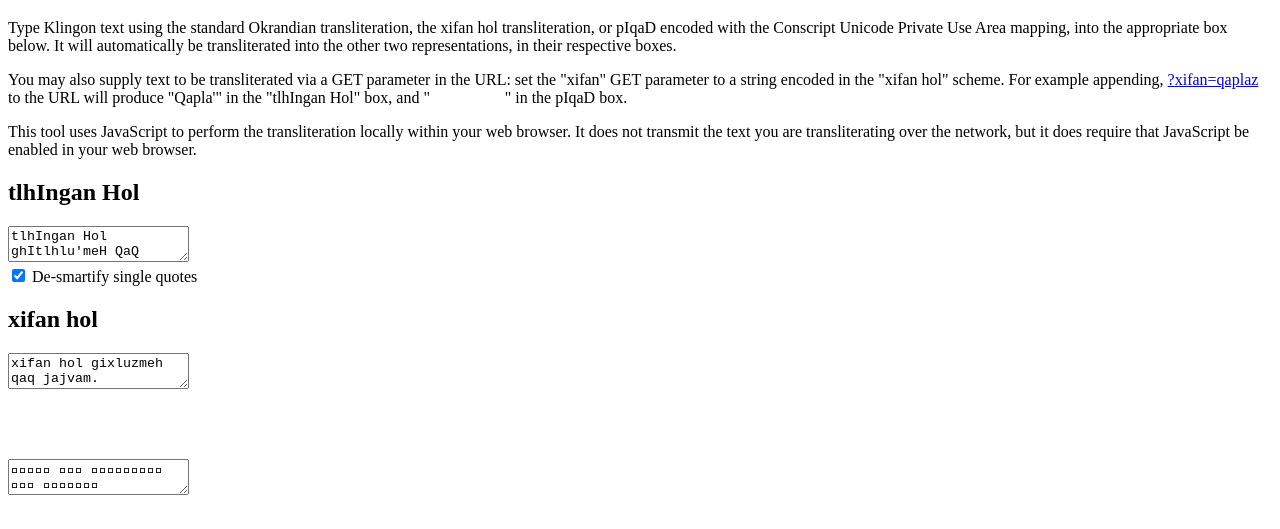
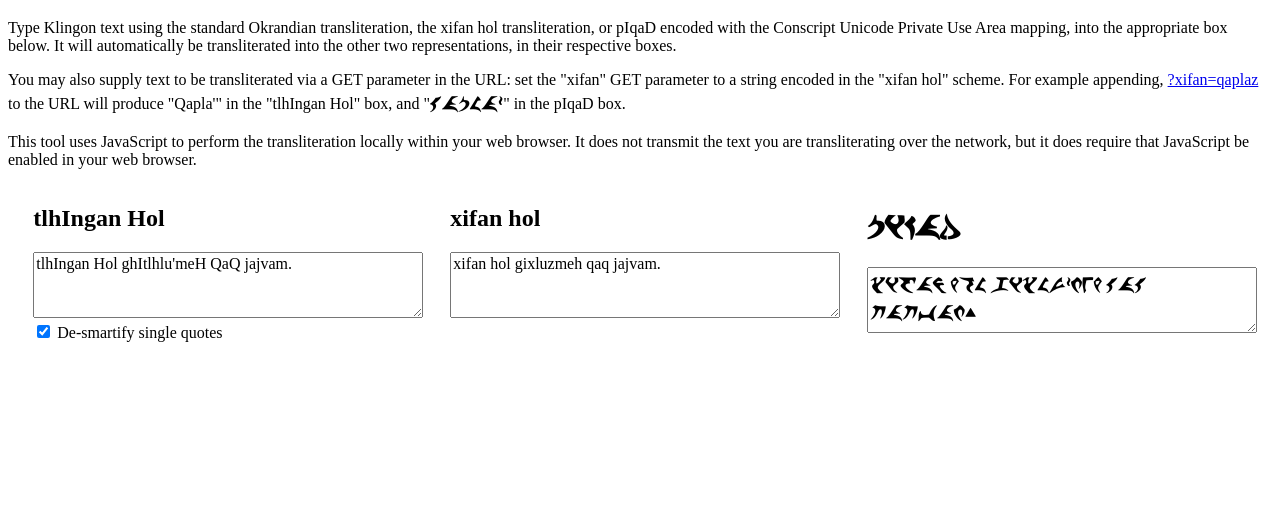
Before and after one commit to dadap/pIqaD-tools, a plain HTML site: page universal-transliterator/index.html in a window 1280 px wide. Shown: the part 61-590 px from the top of the page. Drawn offline with Linux system fonts and the light colour scheme.

Commit message:
Add initial stylesheet and web font
Use qurgh's pIqaD font for now, and create a simple rule to lay out the
input boxes horizontally when the viewport is wide enough.

```diff
--- a/universal-transliterator/index.html
+++ b/universal-transliterator/index.html
@@ -2,6 +2,7 @@
 <html>
 <head>
 <meta charset="utf-8" />
+<link rel="stylesheet" type="text/css" href="style.css" />
 <title>Klingon Universal Transliterator</title>
 </head>
 <body onload="populate()">
--- /dev/null
+++ b/universal-transliterator/style.css
@@ -0,0 +1,23 @@
+.input > textarea {
+    width: 98%;
+    min-height: 60px;
+    font-size: 12pt;
+    font-family: serif;
+}
+
+@font-face {
+    font-family: "qurgh-pIqaD";
+    src: url("./qurgh-pIqaD.woff") format("woff");
+}
+
+.pIqaD, .pIqaD * {
+    font-family: "qurgh-pIqaD" !important;
+}
+
+@media (min-width: 900px) {
+    .input {
+        float: left;
+        width: 31%;
+        padding-left: 2%;
+    }
+}
```
Also changed, not shown: README.md, universal-transliterator/qurgh-pIqaD.woff (added).
